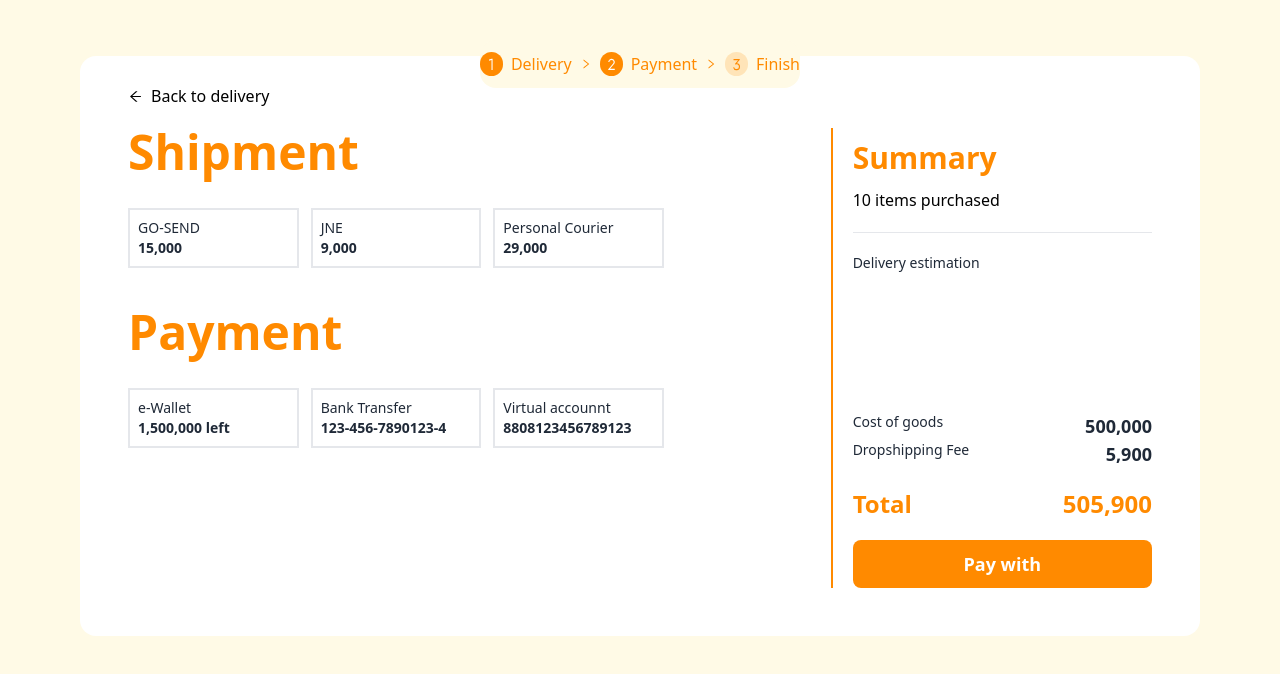
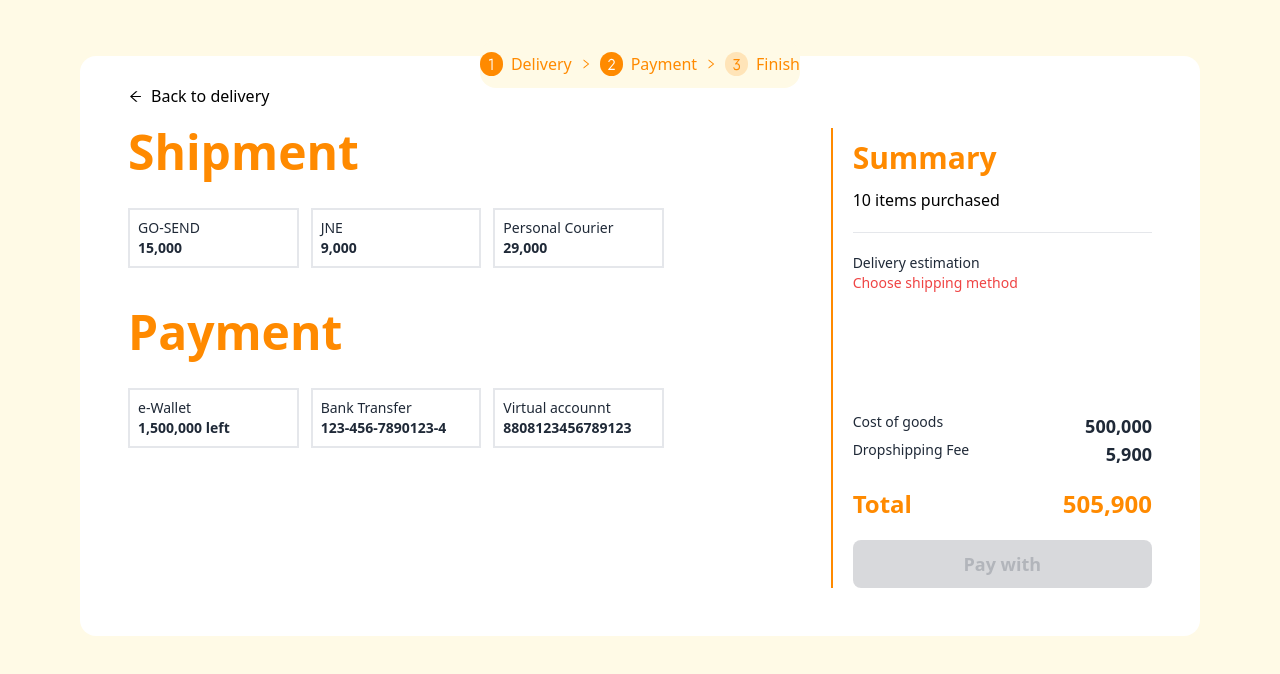
Before and after one commit to aryoyudhanto/jakmall-techtest, a React (Vite) app: page /payment in a window 1280 px wide. Shown: the top 674 px of the page. Built offline with nearby package versions, Linux system fonts and the light colour scheme.

Commit message:
feat: set disabled pay button

```diff
--- a/src/pages/Payment.tsx
+++ b/src/pages/Payment.tsx
@@ -231,7 +231,9 @@ const Payment = () => {
                   {shipEst} by {shipMet}
                 </p>
               </>
-            ) : null}
+            ) : <p className="text-sm text-red-500">
+            Choose shipping method
+          </p>}
           </div>
           <div className="flex justify-between px-5">
             <p className="text-sm font-normal">Cost of goods</p>
@@ -261,6 +263,7 @@ const Payment = () => {
           </div>
           <div className="flex justify-center px-5">
             <button
+            disabled={shipMet&&pay? false : true}
               className="btn bg-[#FF8A00] w-full border-none hover:bg-orange-600 hover:scale-95 normal-case text-lg"
               onClick={() => navigate("/payment+success")}
             >
```
